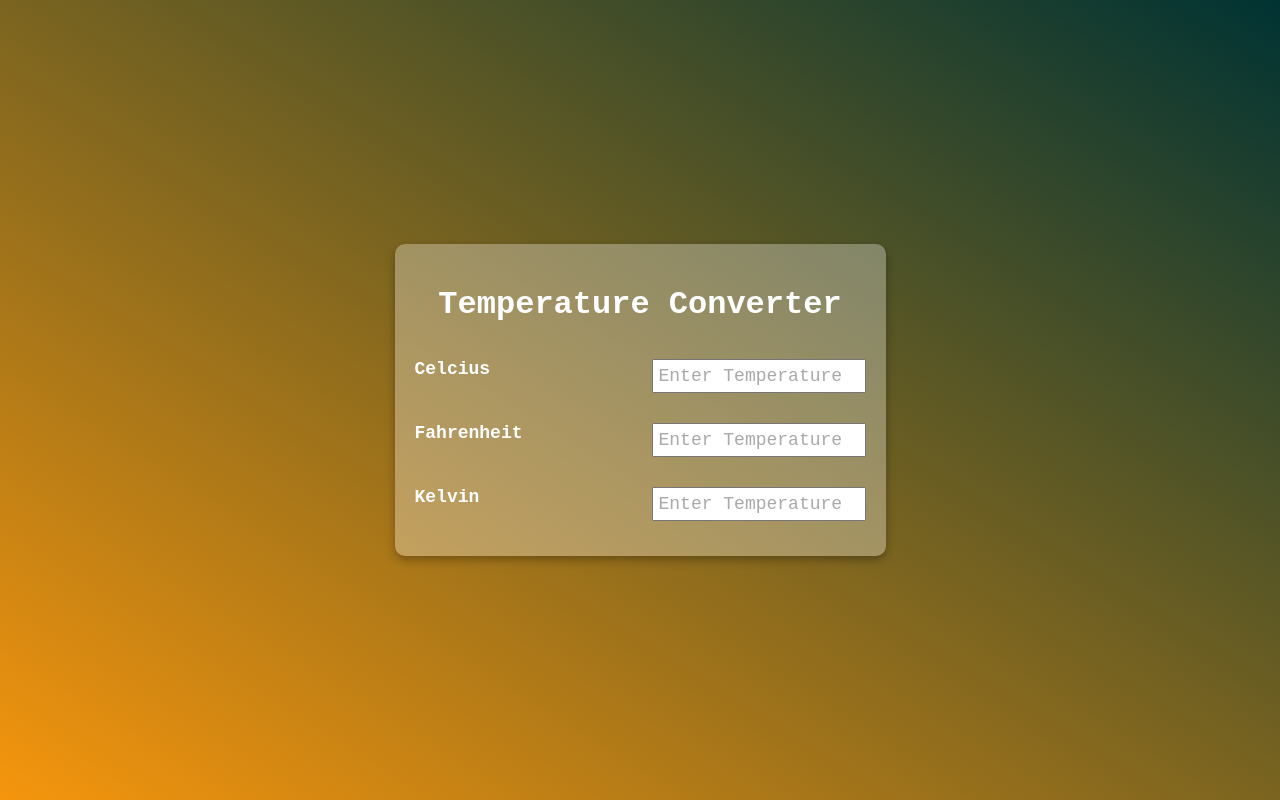
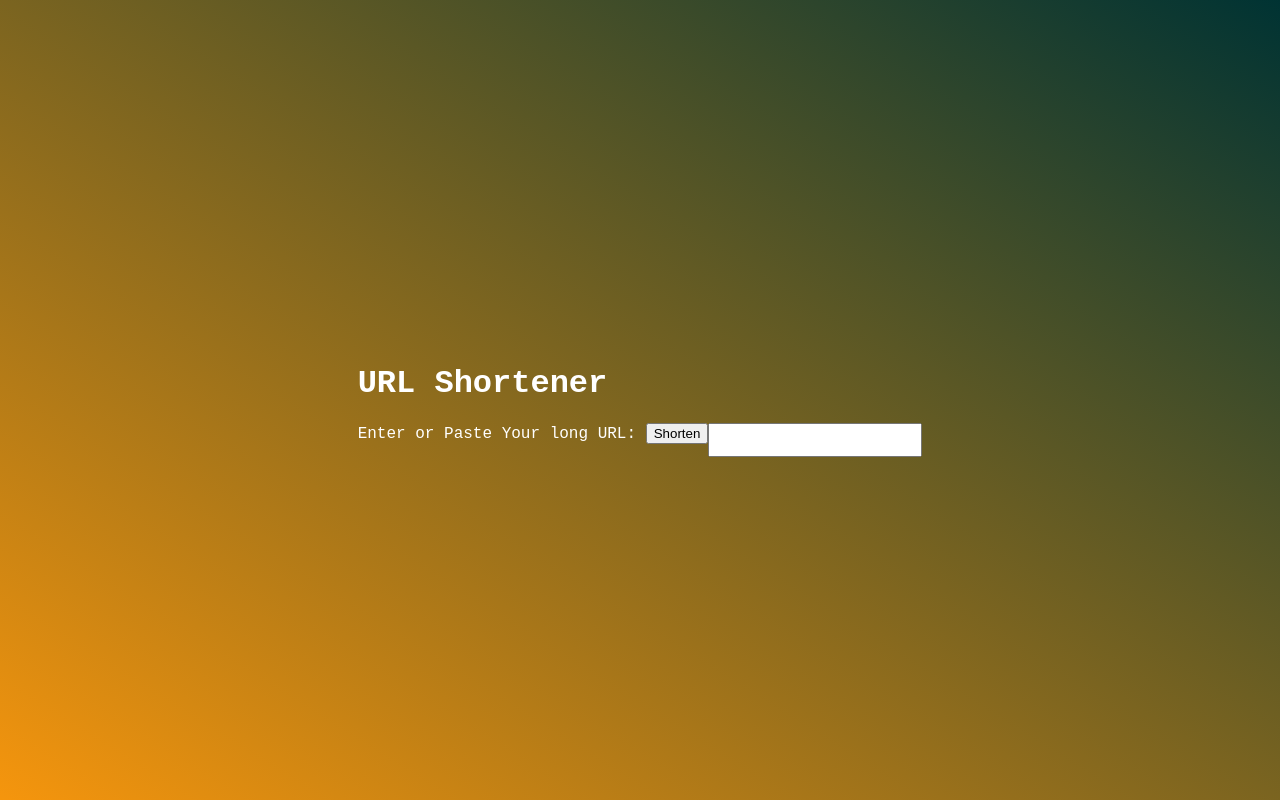
Before and after one commit to Dhruv-tiwarii/code-alpha, a plain HTML site: page index.html in a window 1280 px wide. Drawn offline with Linux system fonts and the light colour scheme.

Commit message:
Add files via upload

```diff
--- a/index.html
+++ b/index.html
@@ -1,49 +1,24 @@
 <!DOCTYPE html>
-<html lang="en">
-<head>
-    <meta charset="UTF-8">
-    <meta http-equiv="X-UA-Compatible" content="IE=edge">
-    <meta name="viewport" content="width=device-width, initial-scale=1.0">
-    <title>Temperature Converter</title>
-    <link rel="stylesheet" href="style.css" />
-</head>
-<body>
-    <div class="container">
-        <h1 class="heading">Temperature Converter</h1>
-        <div class="temp-container">
-            <label for="Celcius">Celcius</label>
-            <input
-              onchange="computeTemp(event)"
-              type="number"
-              name="Celcius"
-              id="Celcius"
-              class="Celcius"
-              placeholder="Enter Temperature"
-            />
-        </div>
-        <div class="temp-container">
-            <label for="Fahrenheit">Fahrenheit</label>
-            <input
-              onchange="computeTemp(event)"
-              type="number"
-              name="Fahrenheit"
-              id="Fahrenheit"
-              class="Fahrenheit"
-              placeholder="Enter Temperature"
-            />
-        </div>
-        <div class="temp-container">
-            <label for="Kelvin">Kelvin</label>
-            <input
-              onchange="computeTemp(event)"
-              type="number"
-              name="Kelvin"
-              id="Kelvin"
-              class="Kelvin"
-              placeholder="Enter Temperature"
-            />
-        </div>
+<html>
+  <head>
+    <title>URL Shortener</title>
+    <link rel="stylesheet" href="style.css">
+  </head>
+  <body>
+    <div class="maincontainer">
+    <h1>URL Shortener</h1>
+    <form>
+      <label for="long-url">Enter or Paste Your long URL:</label>
+      <input type="text" id="long-url" name="long-url">
+      <button type="button" id="shorten-btn">Shorten</button>
+    </form>
+    <div id="short-url-container" style="display:none">
+      <p>Here's your shortened URL:</p>
+      <div id="short-url">
+        <a href="" target="_blank"></a>
+        <button type="button" id="copy-btn">Copy</button>
     </div>
+</div>
     <script src="index.js"></script>
-</body>
+  </body>
 </html>
```
